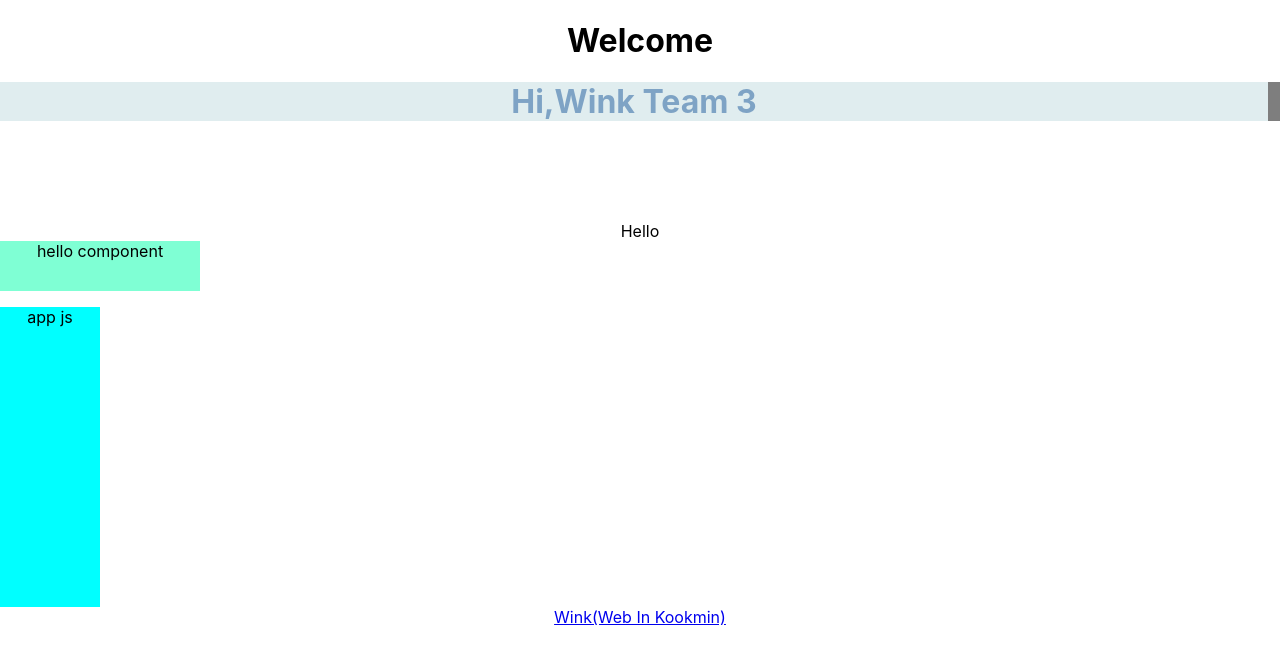
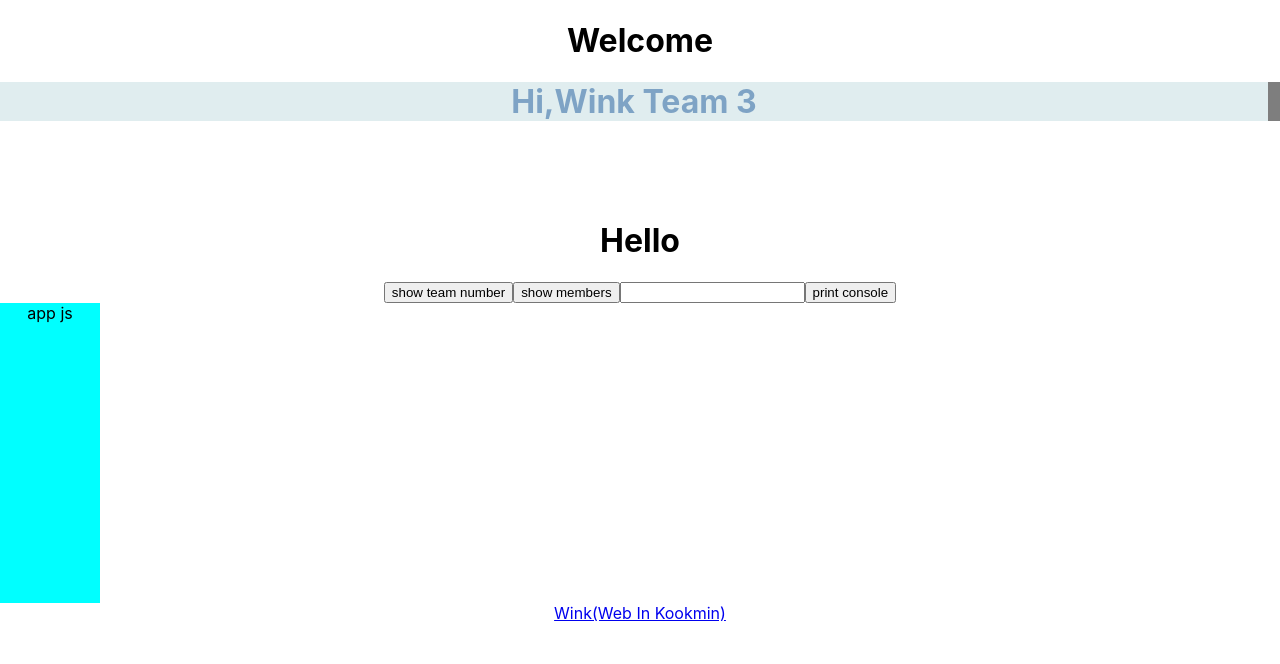
Before and after one commit to 2023-WINK-Project-Team-3/React_jongeun, a React (Create React App) app in the folder react_test/: page / in a window 1280 px wide. Shown: the top 664 px of the page. Built offline with nearby package versions, Linux system fonts and the light colour scheme.

Commit message:
add Button(6)

```diff
--- a/react_test/src/component/Hello.js
+++ b/react_test/src/component/Hello.js
@@ -1,10 +1,26 @@
 import styles from './Hello.module.css';
 
+let tt;
+
 export default function Hello() {
+  function showMembers() {
+    console.log(
+      '팀 구성원: 성정규, 이수혁, 박민규, 박승환, 최종은, 한준교, 김윤희'
+    );
+  }
+
+  function showText(txt) {
+    tt = txt.target.value;
+    console.log(txt.target.value);
+  }
+
   return (
-    <p>
-      Hello
-      <div className={styles.box}>hello component</div>
-    </p>
+    <div>
+      <h1>Hello</h1>
+      <button onClick={() => console.log('3팀')}>show team number</button>
+      <button onClick={showMembers}>show members</button>
+      <input type="text" onChange={showText}></input>
+      <button onClick={() => console.log(tt)}>print console</button>
+    </div>
   );
 }
```
